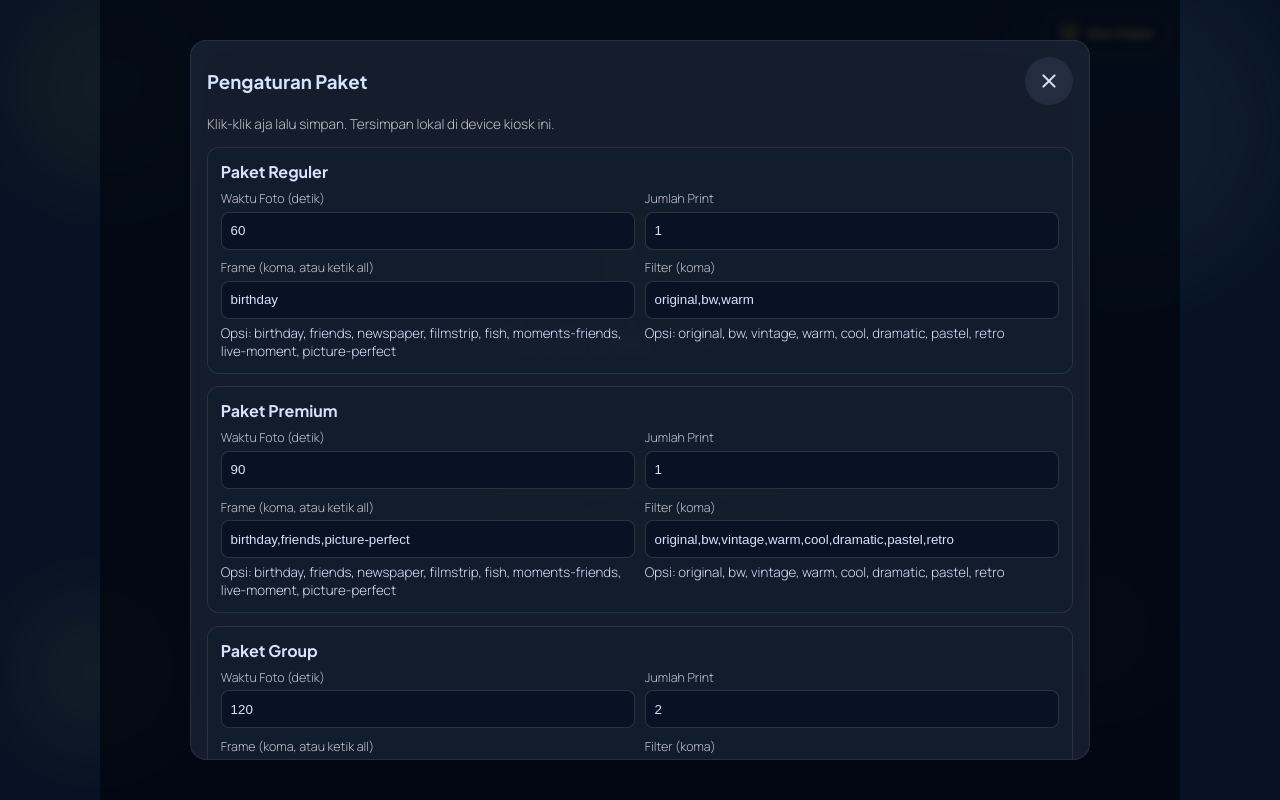
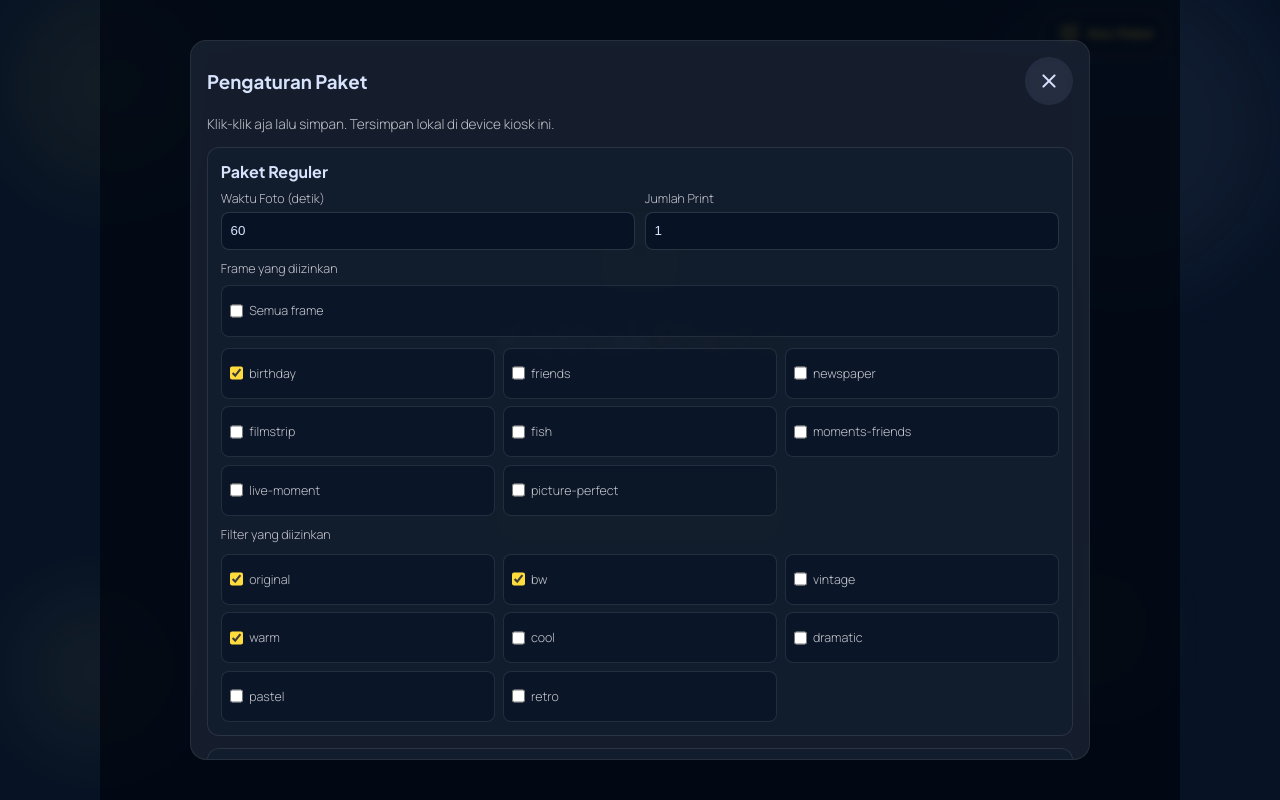
Before and after one commit to Urdemonlord/photobooth-project, a website: page kothak-photo.html in a window 1280 px wide. Both pictures are taken after a click on the button "Atur paket". Drawn offline with nearby package versions, Linux system fonts and the light colour scheme; a web font is replaced by a local one.

Commit message:
feat: switch package settings UI to checkbox-based controls

```diff
--- a/kothak-photo.css
+++ b/kothak-photo.css
@@ -2077,6 +2077,32 @@ h1, h2, h3, h4 {
   padding: 0.4rem 0.55rem;
 }
 
+.package-check-grid {
+  display: grid;
+  grid-template-columns: repeat(3, minmax(0, 1fr));
+  gap: 0.45rem;
+  margin-top: 0.4rem;
+}
+
+.package-check-item {
+  display: inline-flex;
+  align-items: center;
+  gap: 0.4rem;
+  border: 1px solid rgba(255,255,255,0.1);
+  border-radius: 8px;
+  padding: 0.35rem 0.5rem;
+  background: rgba(7,19,37,0.55);
+  font-size: 0.82rem;
+}
+
+.package-check-item input {
+  accent-color: #ffdb3c;
+}
+
+.package-check-all {
+  margin-top: 0.25rem;
+}
+
 .package-settings-actions {
   display: flex;
   justify-content: flex-end;
@@ -2087,6 +2113,10 @@ h1, h2, h3, h4 {
 @media (max-width: 640px) {
   .package-editor-grid {
     grid-template-columns: 1fr;
+  }
+
+  .package-check-grid {
+    grid-template-columns: repeat(2, minmax(0, 1fr));
   }
 }
 
--- a/kothak-photo.js
+++ b/kothak-photo.js
@@ -247,8 +247,21 @@
   }
 
   function buildPackageEditorCard(pkgKey, rule, frameOptions, filterOptions) {
-    const frameValue = rule.allowedFrames === 'all' ? 'all' : (rule.allowedFrames || []).join(',');
-    const filterValue = (rule.allowedFilters || []).join(',');
+    const selectedFrames = new Set(rule.allowedFrames === 'all' ? frameOptions : (rule.allowedFrames || []));
+    const selectedFilters = new Set(rule.allowedFilters || []);
+    const frameChecks = frameOptions.map((frameKey) => `
+      <label class="package-check-item">
+        <input type="checkbox" data-field="allowedFrames" value="${frameKey}" ${selectedFrames.has(frameKey) ? 'checked' : ''} />
+        <span>${frameKey}</span>
+      </label>
+    `).join('');
+    const filterChecks = filterOptions.map((filterKey) => `
+      <label class="package-check-item">
+        <input type="checkbox" data-field="allowedFilters" value="${filterKey}" ${selectedFilters.has(filterKey) ? 'checked' : ''} />
+        <span>${filterKey}</span>
+      </label>
+    `).join('');
+
     return `
       <div class="package-editor-card" data-package="${pkgKey}">
         <h4 style="margin-bottom:8px; text-transform:capitalize;">Paket ${pkgKey}</h4>
@@ -261,16 +274,20 @@
             <label>Jumlah Print</label>
             <input type="number" min="1" step="1" data-field="printCopies" value="${Number(rule.printCopies) || 1}" />
           </div>
-          <div class="package-editor-field">
-            <label>Frame (koma, atau ketik all)</label>
-            <input type="text" data-field="allowedFrames" value="${frameValue}" placeholder="Contoh: birthday,friends" />
-            <small>Opsi: ${frameOptions.join(', ')}</small>
-          </div>
-          <div class="package-editor-field">
-            <label>Filter (koma)</label>
-            <input type="text" data-field="allowedFilters" value="${filterValue}" placeholder="Contoh: original,bw,warm" />
-            <small>Opsi: ${filterOptions.join(', ')}</small>
-          </div>
+        </div>
+
+        <div class="package-editor-field" style="margin-top:10px;">
+          <label>Frame yang diizinkan</label>
+          <label class="package-check-item package-check-all">
+            <input type="checkbox" data-field="allowedFramesAll" ${rule.allowedFrames === 'all' ? 'checked' : ''} />
+            <span>Semua frame</span>
+          </label>
+          <div class="package-check-grid">${frameChecks}</div>
+        </div>
+
+        <div class="package-editor-field" style="margin-top:10px;">
+          <label>Filter yang diizinkan</label>
+          <div class="package-check-grid">${filterChecks}</div>
         </div>
       </div>
     `;
@@ -293,6 +310,19 @@
       listEl.innerHTML = Object.entries(sourceRules)
         .map(([pkgKey, rule]) => buildPackageEditorCard(pkgKey, rule || {}, frameOptions, filterOptions))
         .join('');
+
+      $$('.package-editor-card', listEl).forEach((card) => {
+        const allFrames = $('[data-field="allowedFramesAll"]', card);
+        const frameChecks = $$('[data-field="allowedFrames"]', card);
+        const syncDisabled = () => {
+          const isAll = !!allFrames?.checked;
+          frameChecks.forEach((el) => {
+            el.disabled = isAll;
+          });
+        };
+        allFrames?.addEventListener('change', syncDisabled);
+        syncDisabled();
+      });
     };
 
     const openModal = () => {
@@ -318,16 +348,20 @@
         const pkgKey = card.dataset.package;
         const captureTime = Number($('[data-field="captureTimeSeconds"]', card)?.value || 90);
         const printCopies = Number($('[data-field="printCopies"]', card)?.value || 1);
-        const frameRaw = String($('[data-field="allowedFrames"]', card)?.value || '').trim();
-        const filterRaw = String($('[data-field="allowedFilters"]', card)?.value || '').trim();
+
+        const useAllFrames = !!$('[data-field="allowedFramesAll"]', card)?.checked;
+        const selectedFrames = $$('[data-field="allowedFrames"]:checked', card)
+          .map((el) => String(el.value || '').trim())
+          .filter(Boolean);
+        const selectedFilters = $$('[data-field="allowedFilters"]:checked', card)
+          .map((el) => String(el.value || '').trim())
+          .filter(Boolean);
 
         nextRules[pkgKey] = {
           captureTimeSeconds: Math.max(15, captureTime || 90),
           printCopies: Math.max(1, printCopies || 1),
-          allowedFrames: frameRaw.toLowerCase() === 'all'
-            ? 'all'
-            : frameRaw.split(',').map((v) => v.trim()).filter(Boolean),
-          allowedFilters: filterRaw.split(',').map((v) => v.trim()).filter(Boolean),
+          allowedFrames: useAllFrames ? 'all' : selectedFrames,
+          allowedFilters: selectedFilters.length > 0 ? selectedFilters : ['original'],
         };
       });
 
```
Also changed, not shown: README.md.
